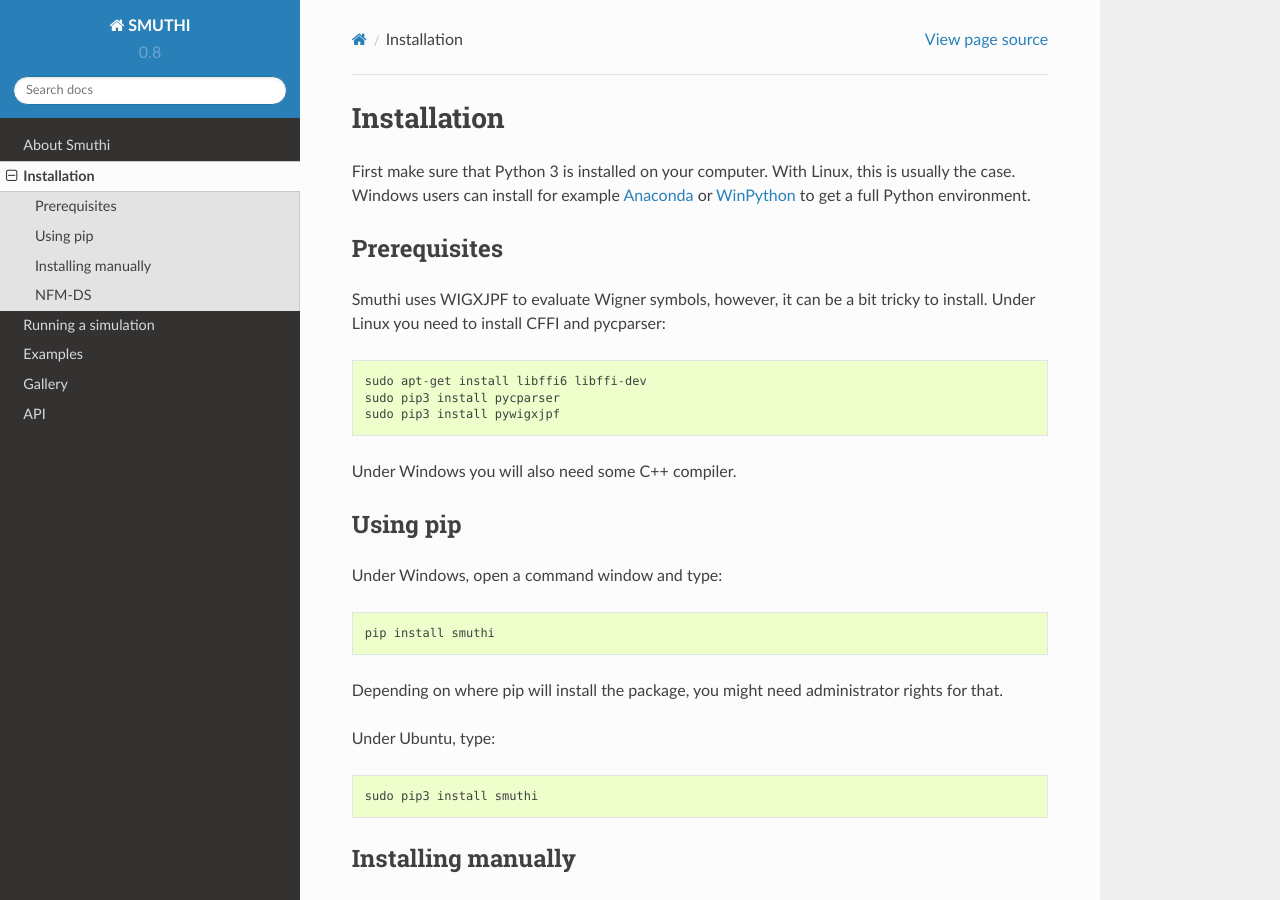
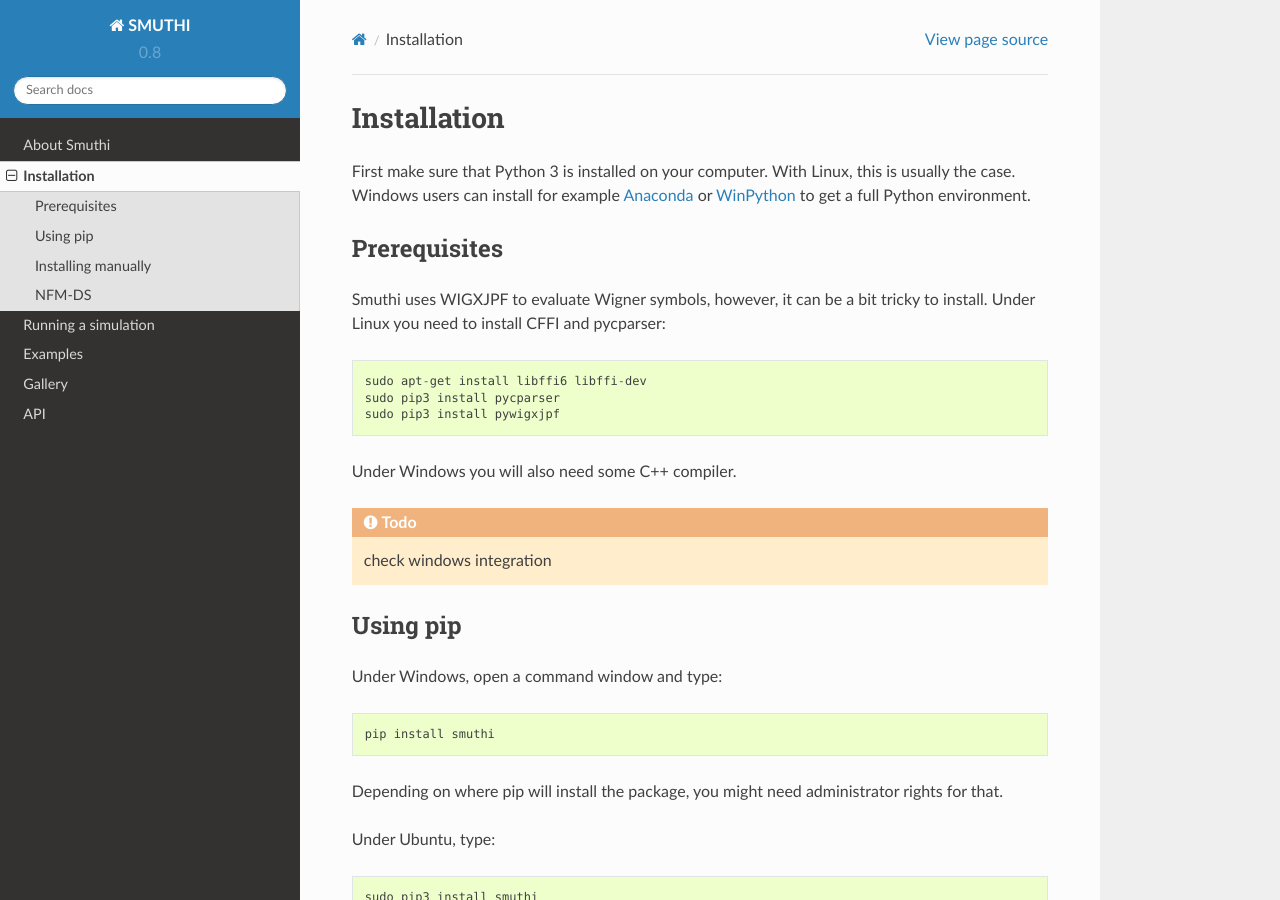
Before and after one commit to AmosEgel/smuthi, a Sphinx documentation site: the page built from docs/installation.rst, in a window 1280 px wide and 900 px high. Built offline with Sphinx 7.4.7 and the Read the Docs theme 2.0.0, drawn with Linux system fonts in a browser that asks for light colours.

Commit message:
Add todo to installation.rst

```diff
--- a/docs/installation.rst
+++ b/docs/installation.rst
@@ -13,6 +13,8 @@ Smuthi uses WIGXJPF to evaluate Wigner symbols, however, it can be a bit tricky
     sudo pip3 install pywigxjpf
 
 Under Windows you will also need some C++ compiler.
+
+.. todo:: check windows integration
 
 Using pip
 ----------
```
